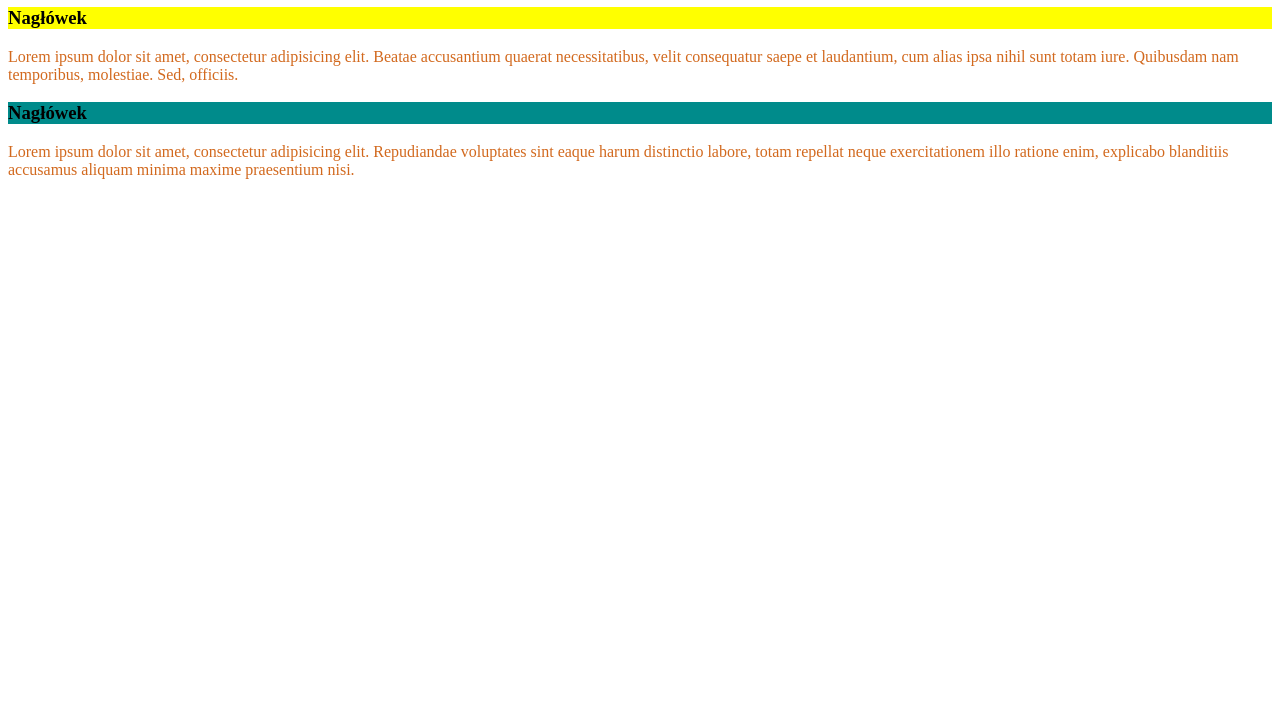
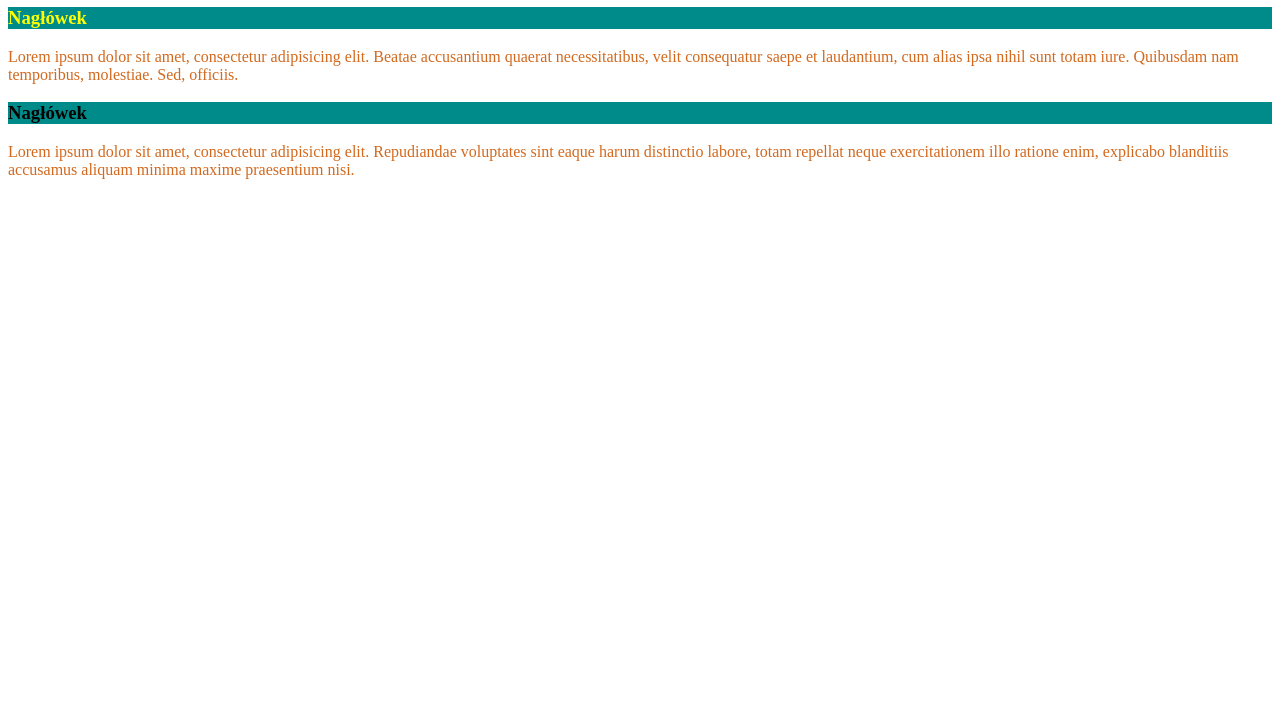
Before and after one commit to edebska88/css-selektory, a plain HTML site: page index.html in a window 1280 px wide. Shown: the part 73-800 px from the top of the page. Drawn offline with Linux system fonts and the light colour scheme.

Commit message:
poprawiony kolor czcionki

```diff
--- a/css/style.css
+++ b/css/style.css
@@ -11,5 +11,5 @@ p {
 }
 
 h1+h3 {
-    background-color: yellow;
+    color: yellow;
 }
```
